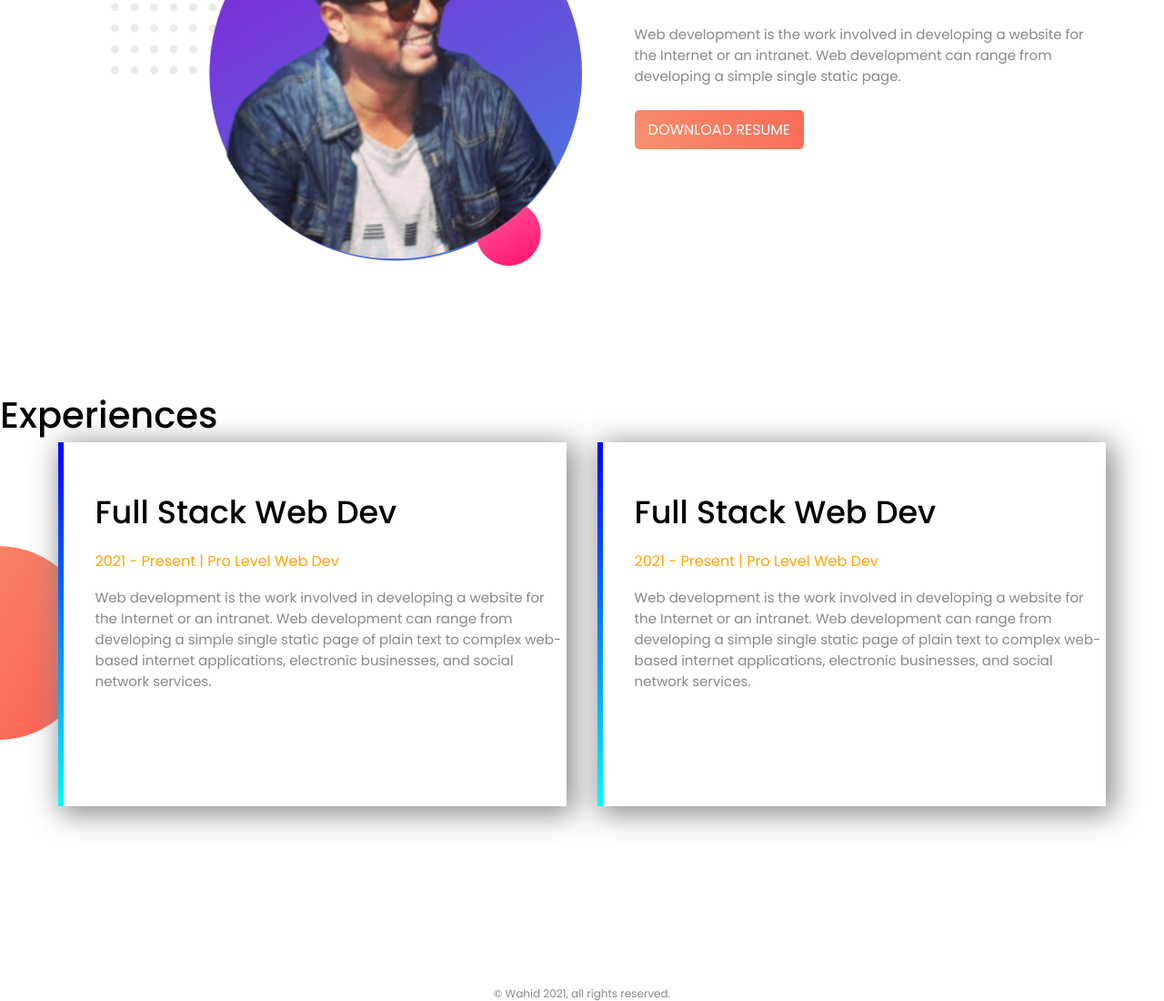
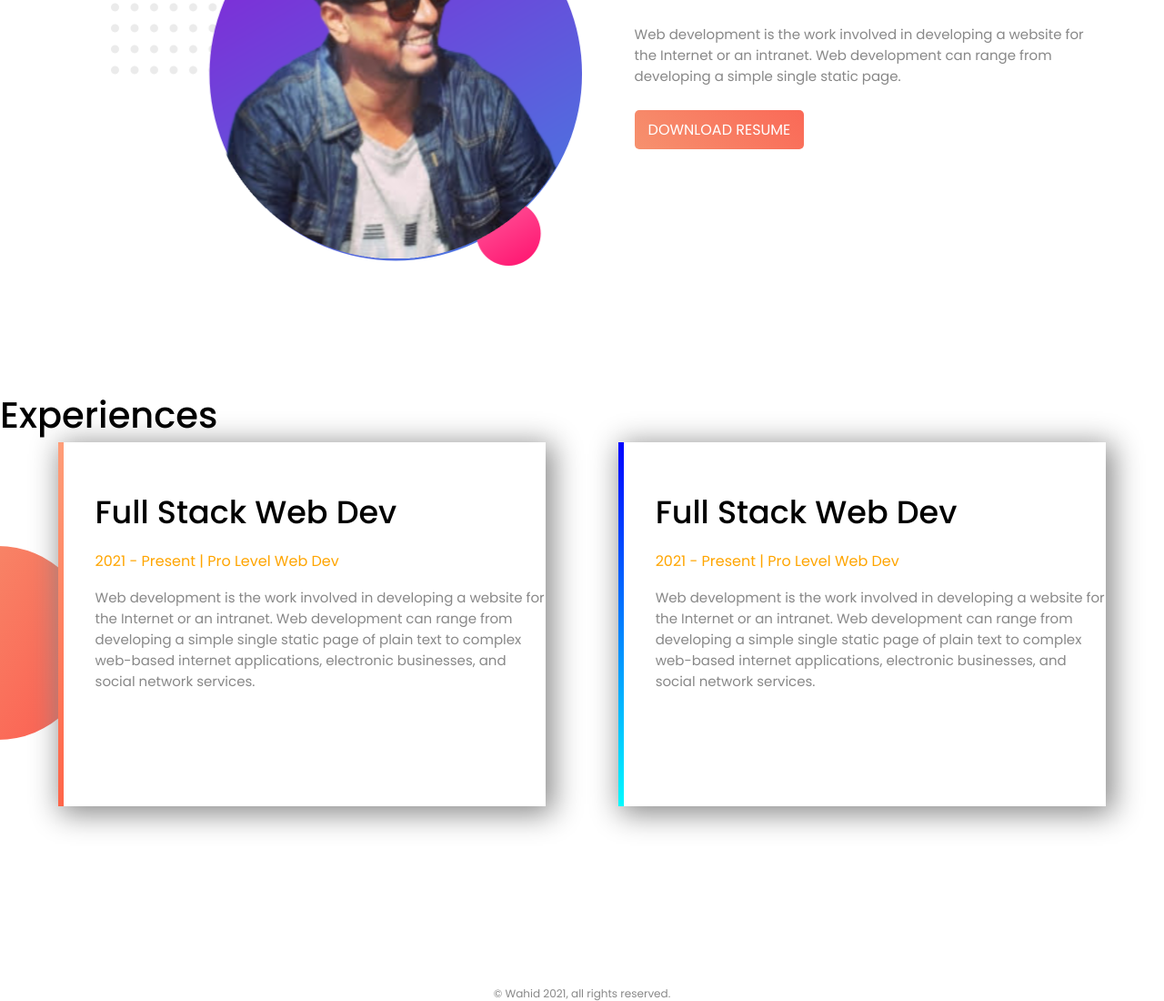
Before and after one commit to wahidremon/web-portfolio, a plain HTML site: page index.html in a window 1280 px wide. Shown: the part 724-1824 px from the top of the page at 91% size. Drawn offline with Linux system fonts and the light colour scheme.

Commit message:
border color change of experience section + title change

```diff
--- a/index.html
+++ b/index.html
@@ -7,7 +7,7 @@
     <link rel="stylesheet" href="styles.css">
     <link rel="preconnect" href="https://fonts.gstatic.com">
     <link href="https://fonts.googleapis.com/css2?family=Poppins:ital,wght@0,100;0,200;0,300;0,400;0,500;0,600;0,700;0,800;0,900;1,100;1,200;1,300;1,400;1,500;1,600;1,700;1,800;1,900&display=swap" rel="stylesheet">
-    <title>Document</title>
+    <title>Web Porfolio-2</title>
 </head>
 <body>
     <!-- header section start -->
--- a/styles.css
+++ b/styles.css
@@ -167,10 +167,10 @@ body {
     height: 500px;
 }
 .experienc-left {
-    width: 45%;
+    width: 43%;
     float: left;
     border-left: 6px solid;
-    border-image: linear-gradient(180deg, #0002FF, #00FBFF);
+    border-image: linear-gradient(180deg, #FF9E79, #FF6549);
     border-image-slice: 1;
     padding-left: 3%;
     box-shadow: 5px 5px 30px 3px #888888;
@@ -191,7 +191,7 @@ body {
     margin-top: 20px;
 }
 .experienc-right {
-    width: 45%;
+    width: 43%;
     float: right;
     border-left: 6px solid;
     border-image: linear-gradient(180deg, #0002FF, #00FBFF);
```
